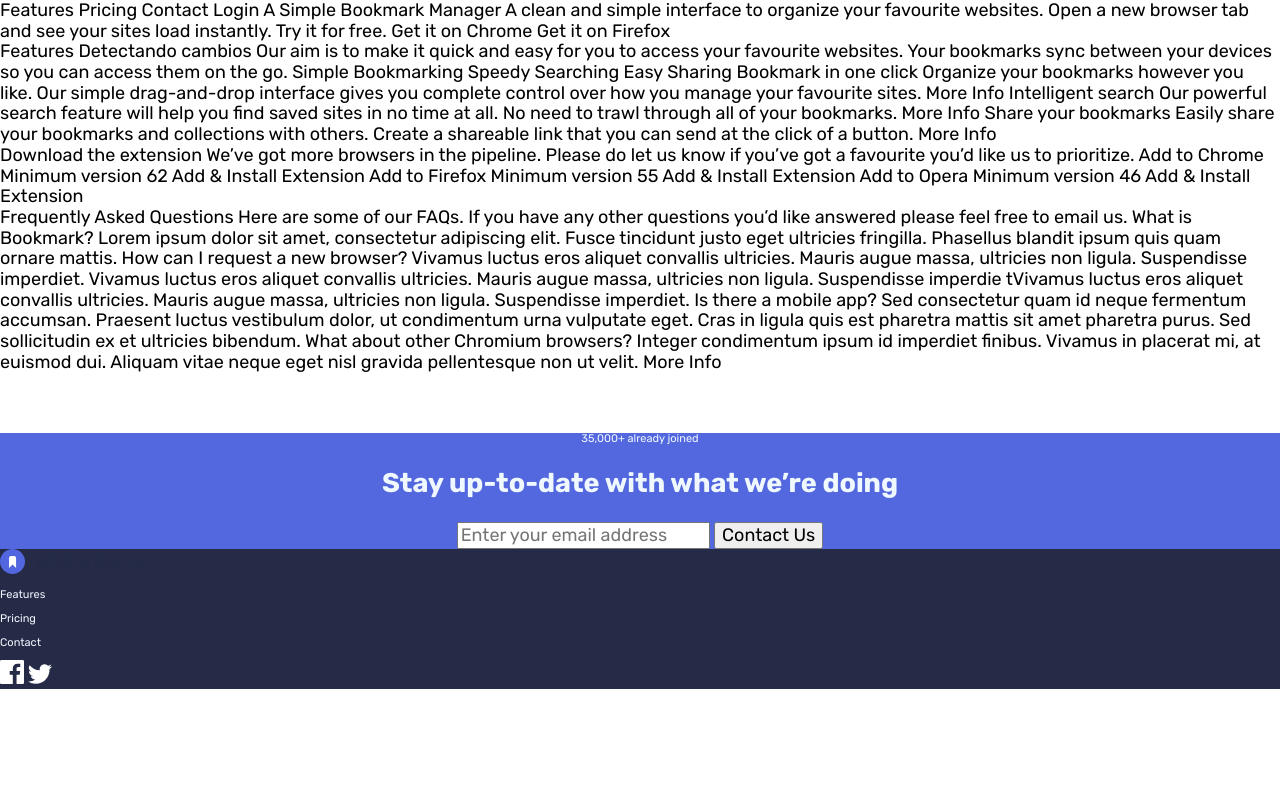
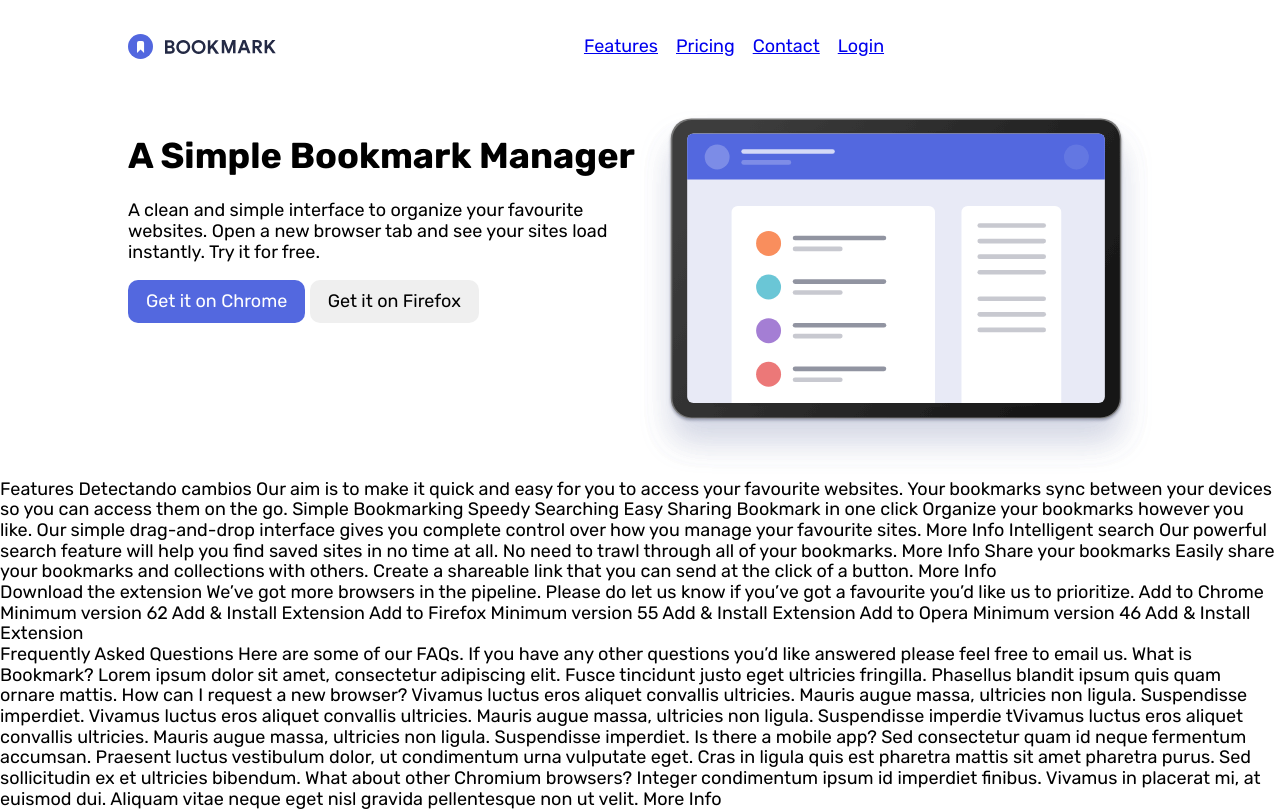
Before and after one commit to donatto22/Bookmark-Landing-Page, a plain HTML site: page index.html in a window 1280 px wide. Shown: the top 811 px of the page. Drawn offline with nearby package versions, Linux system fonts and the light colour scheme.

Commit message:
agregando header

```diff
--- a/components/header.html
+++ b/components/header.html
@@ -1,14 +1,43 @@
 <header>
-    Features
-    Pricing
-    Contact
-    Login
+    <div id="navigation">
+        <img src="../images/logo-bookmark.svg" alt="logo">
+        <nav>
+            <ul>
+                <li><a href="#">Features</a></li>
+                <li><a href="#">Pricing</a></li>
+                <li><a href="#">Contact</a></li>
+                <li><a href="#">Login</a></li>
+            </ul>
+        </nav>
 
-    A Simple Bookmark Manager
+        <!-- menu para celular -->
+        <div id="menu-mobile">
+            <button id="hamburguesa" onclick="mostrarMenu()">
+                <ion-icon name="menu-outline"></ion-icon>
+            </button>
 
-    A clean and simple interface to organize your favourite websites. Open a new
-    browser tab and see your sites load instantly. Try it for free.
+            <div id="burger">
+                <button id="close-menu" onclick="mostrarMenu()">
+                    <ion-icon name="close-outline"></ion-icon>
+                </button>
+                <div><a href="#">Features</a></div>
+                <div><a href="#">Pricing</a></div>
+                <div><a href="#">Contact</a></div>
+                <div><a href="#">Login</a></div>
+            </div>
+         </div>
+    </div>
 
-    Get it on Chrome
-    Get it on Firefox
+    <div id="container">
+        <div id="left">
+            <h1>A Simple Bookmark Manager</h1>
+            <p>A clean and simple interface to organize your favourite websites. Open a new browser tab and see your sites load instantly. Try it for free.</p>
+            <button variant="primary">Get it on Chrome</button>
+            <button variant="secondary">Get it on Firefox</button>
+        </div>
+
+        <div id="right">
+            <img src="../images/illustration-hero.svg" alt="illustration hero">
+        </div>
+    </div>
 </header>
--- a/css/header.css
+++ b/css/header.css
@@ -0,0 +1,117 @@
+img {
+    width: 100%;
+}
+
+header {
+    width: 80%;
+    margin: 0 auto;
+}
+
+#navigation {
+    display: flex;
+    justify-content: space-between;
+    align-items: center;
+    margin-bottom: 1em;
+    padding: 1em 0;
+}
+
+#navigation img {
+    height: fit-content;
+    width: fit-content;
+}
+
+#right img::after {
+    content: '';
+    height: 100px;
+    width: 100px;
+    background-color: red;
+    position: absolute;
+    z-index: 10;
+}
+
+nav ul {
+    display: flex;
+    gap: 1em;
+}
+
+nav ul li {
+    list-style-type: none;
+}
+
+#container {
+    display: flex;
+}
+
+#container > div {
+    width: 50%;
+}
+
+#container button {
+    border: 0;
+    padding: .6em 1em;
+    border-radius: 10px;
+}
+
+#container button[variant="primary"] {
+    background-color: var(--soft-blue);
+    color: white;
+}
+
+/* responsive */
+#burger, #hamburguesa {
+    display: none;
+}
+
+.burger-active {
+    display: block !important;
+}
+
+#burger {
+    position: absolute;
+    top: 0;
+    left: 0;
+    width: 100%;
+    height: 100%;
+    background-color: var(--very-dark-blue);
+}
+
+#burger a {
+    color: white;
+    text-decoration: none;
+}
+
+#burger div {
+    padding: .4em .8em;
+}
+
+#burger div:not(:last-child) {
+    margin-bottom: .4em;
+}
+
+@media (width < 600px) {
+    #navigation nav {
+        display: none;
+    }
+
+    #hamburguesa {
+        background-color: transparent;
+        border: 0;
+        display: flex;
+        font-size: 40px;
+        border-bottom-left-radius: 10px;
+        border-bottom-right-radius: 10px;
+    }
+
+    #hamburguesa:hover {
+        background-color: var(--soft-blue);
+        color: white;
+    }
+
+    #container {
+        flex-direction: column-reverse;
+    }
+
+    #container > div {
+        width: 100%;
+    }
+}
--- a/index.html
+++ b/index.html
@@ -81,5 +81,8 @@
       // la sección con las opciones de descarga
       loadComponent('./components/download.html', 'download')
   </script>
+<script src="./js/script.js"></script>
+<script type="module" src="https://unpkg.com/ionicons@7.1.0/dist/ionicons/ionicons.esm.js"></script>
+<script nomodule src="https://unpkg.com/ionicons@7.1.0/dist/ionicons/ionicons.js"></script>
 </body>
 </html>
--- /dev/null
+++ b/js/script.js
@@ -0,0 +1,4 @@
+function mostrarMenu () {
+    const menu = document.getElementById('burger')
+    menu.classList.toggle('burger-active')
+}
```
